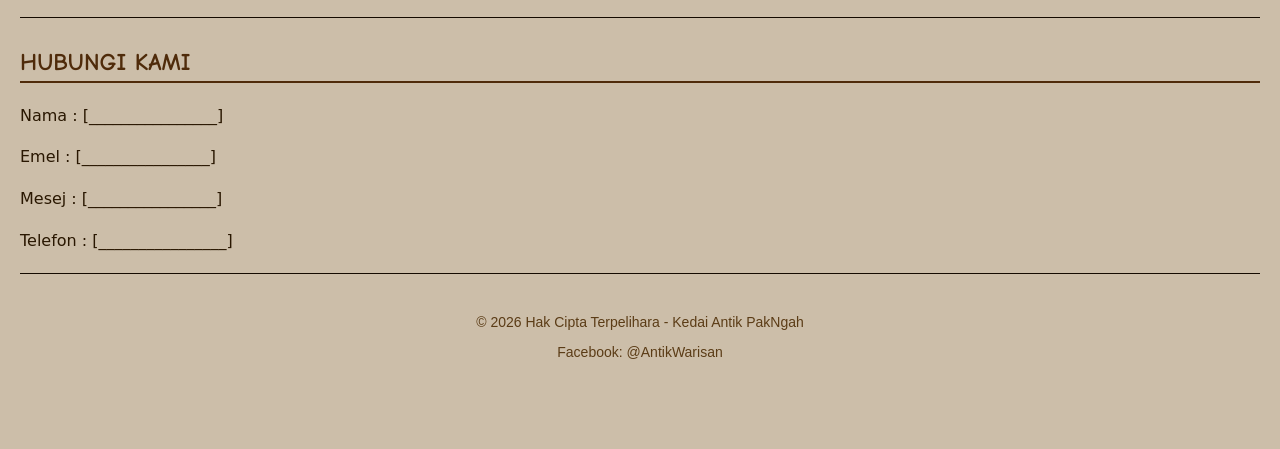
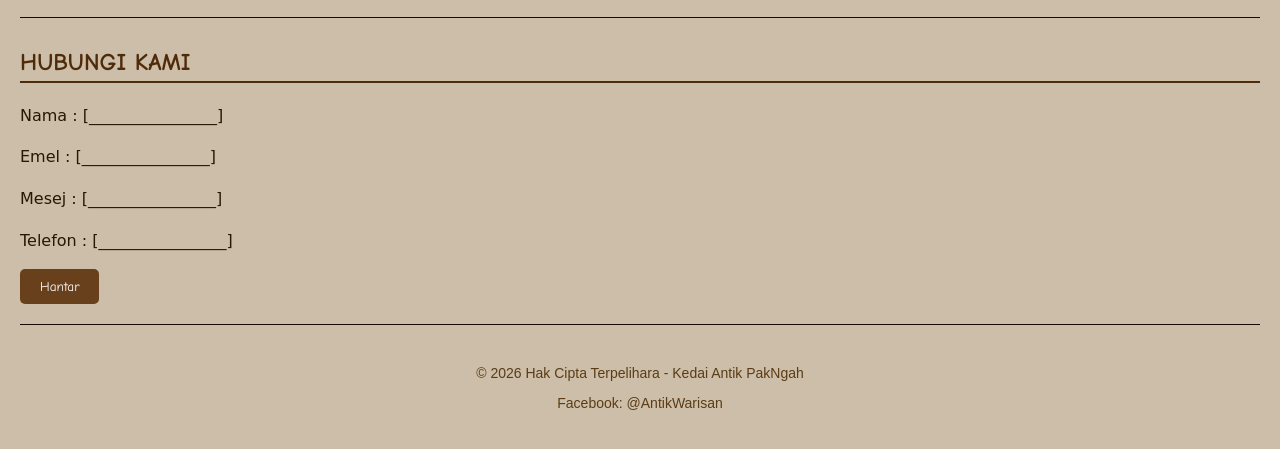
Before and after one commit to haisyahnordania-dotcom/kedai_antik_pakngah, a plain HTML site: page hubungi_kami.html in a window 1280 px wide. Shown: the part 147-596 px from the top of the page. Drawn offline with Linux system fonts and the light colour scheme.

Commit message:
add button hantar

```diff
--- a/hubungi_kami.html
+++ b/hubungi_kami.html
@@ -24,6 +24,7 @@
         <p class="p"> Emel : [________________] </p>
         <p class="p"> Mesej : [________________] </p>
         <p class="p"> Telefon : [________________] </p>
+        <button class="button">Hantar</button>
     </main>
 
     <hr class="hr">
--- a/style.css
+++ b/style.css
@@ -66,3 +66,13 @@
     font-family: "Lucida Calligraphy", "Apple Chancery", cursive;
     color: #291701;
 }
+
+.button {
+    background-color: #68401c;
+    color: white;
+    padding: 10px 20px;
+    border: none;
+    border-radius: 5px;
+    cursor: pointer;
+    font-family: "Segoe Script", "Comic Sans MS", cursive;
+}
```
